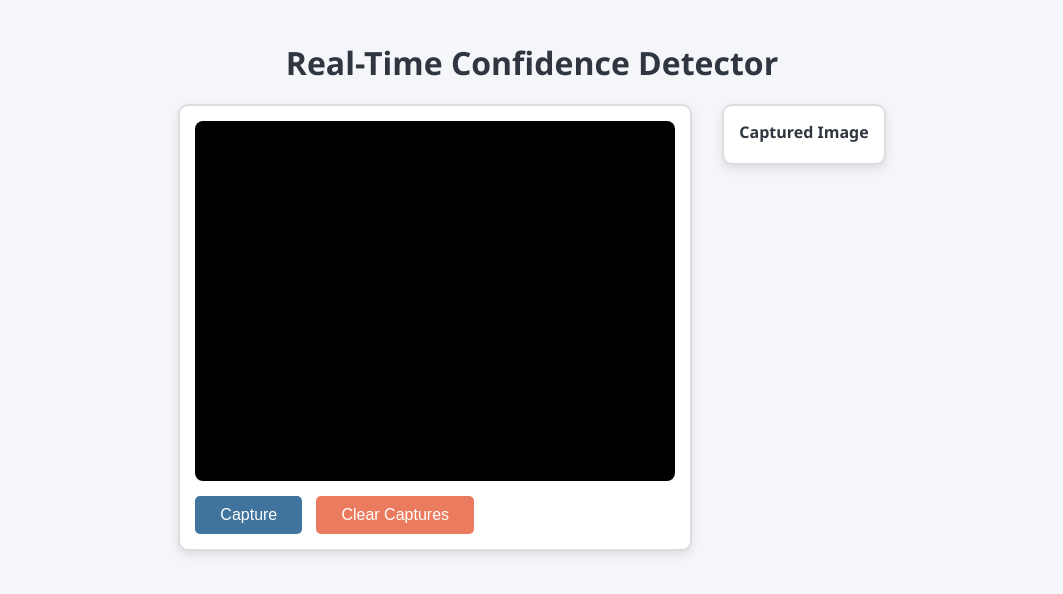
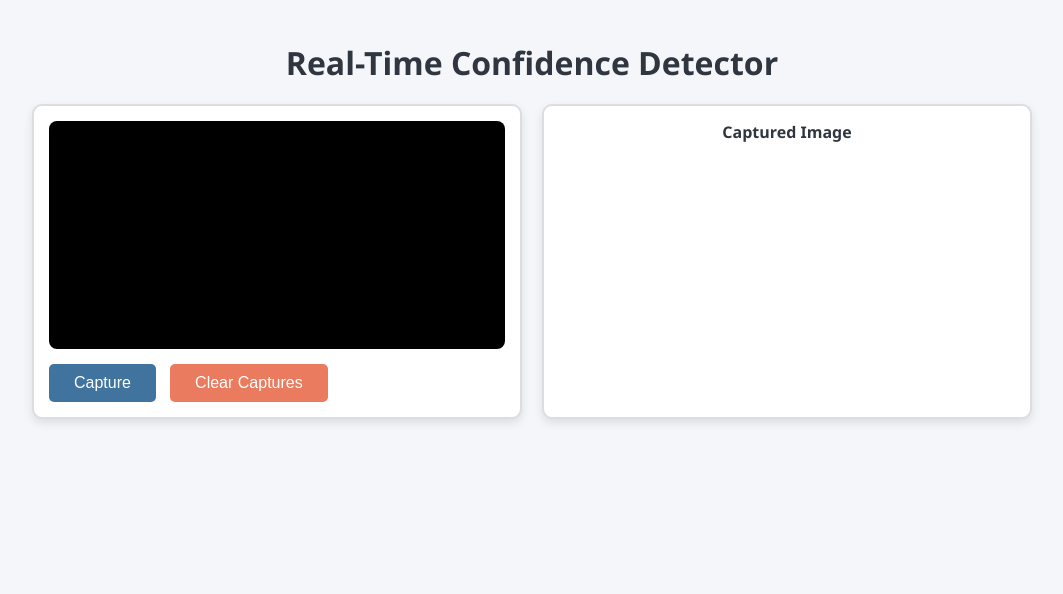
Before and after one commit to assulthoni/thoni.cloud, a Flask app: page /confidence in a window 1280 px wide. Shown: the top 594 px of the page, without its empty margins (108-1171 px from the left). Run offline with Flask 3, Linux system fonts and the light colour scheme.

Commit message:
media queires update

```diff
--- a/templates/confidence.html
+++ b/templates/confidence.html
@@ -3,6 +3,7 @@
 
 <head>
     <meta charset="UTF-8">
+    <meta name="viewport" content="width=device-width, initial-scale=1.0">
     <title>Real-Time Confidence Detector</title>
     <style>
         body {
@@ -23,8 +24,11 @@
 
         .container {
             display: flex;
-            gap: 30px;
-            align-items: flex-start;
+            flex-wrap: wrap;
+            gap: 20px;
+            justify-content: center;
+            width: 100%;
+            max-width: 1000px;
         }
 
         .video-container,
@@ -35,11 +39,14 @@
             box-shadow: 0 4px 10px rgba(0, 0, 0, 0.1);
             padding: 15px;
             background-color: #fff;
+            flex: 1 1 400px;
+            box-sizing: border-box;
         }
 
-        video {
-            width: 480px;
-            height: 360px;
+        video,
+        #capture-result img {
+            width: 100%;
+            height: auto;
             display: block;
             background-color: #000;
             border-radius: 8px;
@@ -53,7 +60,8 @@
             text-align: center;
         }
 
-        #clearBtn, #captureBtn {
+        #clearBtn,
+        #captureBtn {
             margin-top: 15px;
             padding: 10px 25px;
             font-size: 1em;
@@ -65,15 +73,17 @@
             transition: 0.3s;
         }
 
+        #clearBtn {
+            background-color: #eb7b5e;
+            margin-left: 10px;
+        }
+
         #captureBtn:hover {
             background-color: #487eb0;
         }
 
-        #capture-result img {
-            max-width: 480px;
-            border: 1px solid #dcdde1;
-            border-radius: 8px;
-            box-shadow: 0 3px 8px rgba(0, 0, 0, 0.1);
+        #clearBtn:hover {
+            background-color: #f2745b;
         }
 
         .result-label {
@@ -81,6 +91,18 @@
             color: #2f3640;
             margin-bottom: 5px;
             text-align: center;
+        }
+
+        /* Responsive adjustments */
+        @media (max-width: 768px) {
+            .container {
+                flex-direction: column;
+                gap: 15px;
+            }
+            #clearBtn {
+                margin-left: 0;
+                margin-top: 10px;
+            }
         }
     </style>
 </head>
@@ -94,7 +116,7 @@
             <video id="video" autoplay></video>
             <!-- <div id="score">Confidence: --%</div> -->
             <button id="captureBtn">Capture</button>
-            <button id="clearBtn" style="margin-left: 10px; background-color: #eb7b5e;">Clear Captures</button>
+            <button id="clearBtn">Clear Captures</button>
         </div>
 
         <!-- Right: Captured Image -->
```
